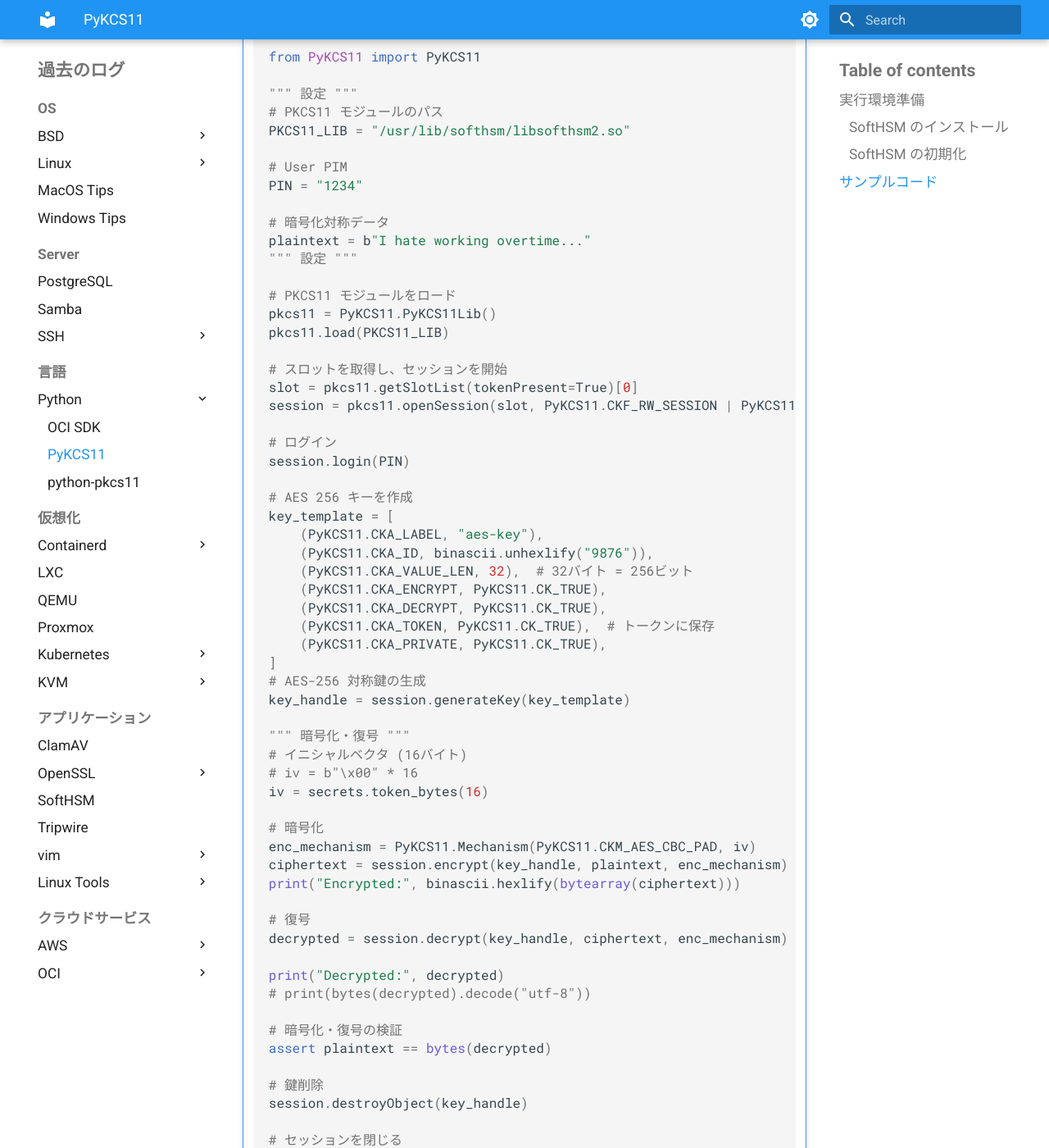
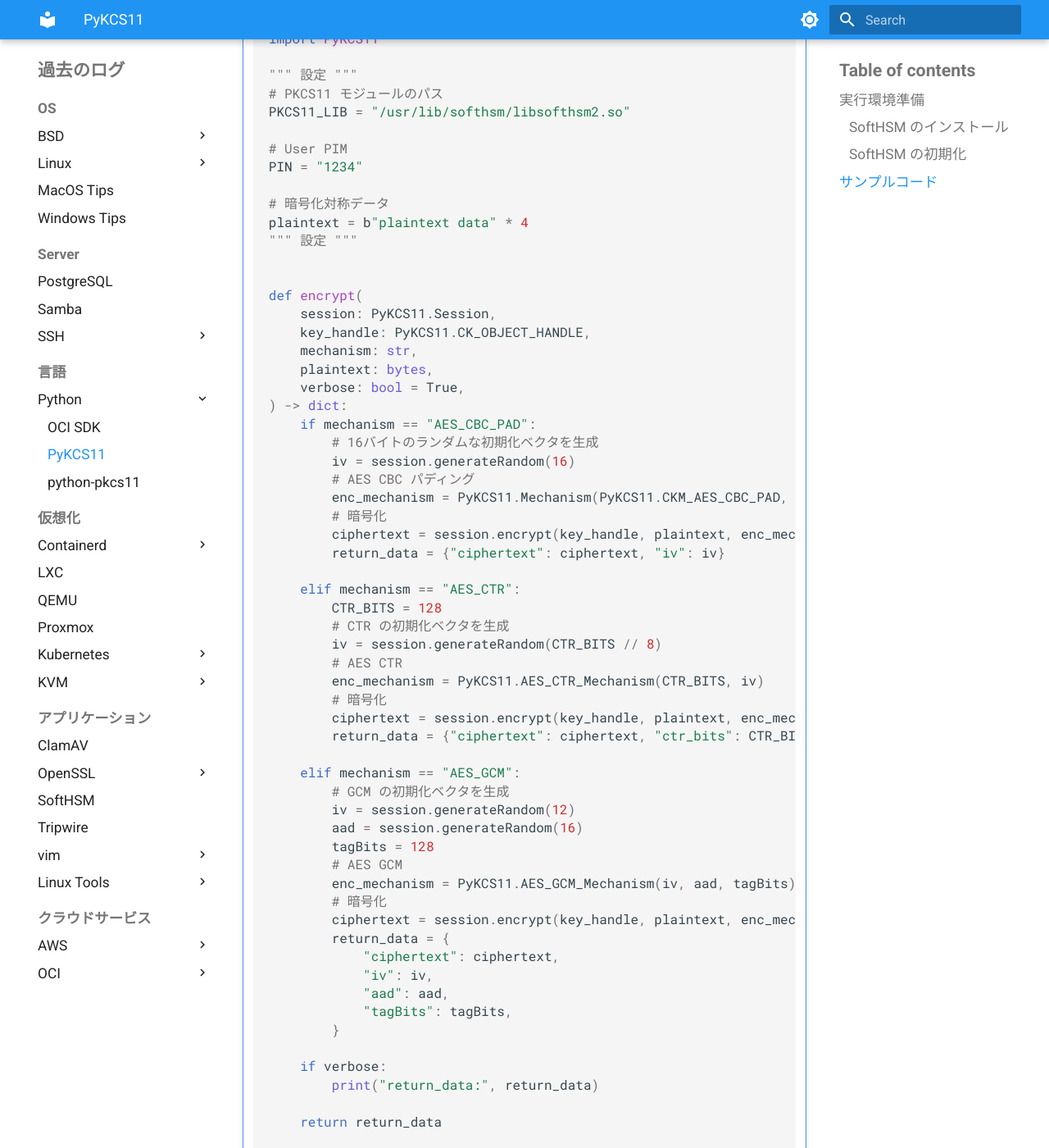
Before and after one commit to nynaka/website, an MkDocs documentation site: the page built from docs/lang/python/pykcs11.md, in a window 1280 px wide and 1400 px high, scrolled down 1527 px. Shown: the whole window at 82% size. Built offline with MkDocs 1.6.1 and Material for MkDocs 9.7.7, drawn with Linux system fonts in a browser that asks for light colours; some of the changed text lies outside the part shown.

Commit message:
対称鍵での暗号複合サンプルコードでAES-CTR、AES-GCM追加

````diff
--- a/docs/lang/python/pykcs11.md
+++ b/docs/lang/python/pykcs11.md
@@ -143,9 +143,8 @@
 
 ```python
 import binascii
-import secrets
 
-from PyKCS11 import PyKCS11
+import PyKCS11
 
 """ 設定 """
 # PKCS11 モジュールのパス
@@ -155,58 +154,168 @@ PKCS11_LIB = "/usr/lib/softhsm/libsofthsm2.so"
 PIN = "1234"
 
 # 暗号化対称データ
-plaintext = b"I hate working overtime..."
+plaintext = b"plaintext data" * 4
 """ 設定 """
 
-# PKCS11 モジュールをロード
-pkcs11 = PyKCS11.PyKCS11Lib()
-pkcs11.load(PKCS11_LIB)
 
-# スロットを取得し、セッションを開始
-slot = pkcs11.getSlotList(tokenPresent=True)[0]
-session = pkcs11.openSession(slot, PyKCS11.CKF_RW_SESSION | PyKCS11.CKF_SERIAL_SESSION)
+def encrypt(
+    session: PyKCS11.Session,
+    key_handle: PyKCS11.CK_OBJECT_HANDLE,
+    mechanism: str,
+    plaintext: bytes,
+    verbose: bool = True,
+) -> dict:
+    if mechanism == "AES_CBC_PAD":
+        # 16バイトのランダムな初期化ベクタを生成
+        iv = session.generateRandom(16)
+        # AES CBC パディング
+        enc_mechanism = PyKCS11.Mechanism(PyKCS11.CKM_AES_CBC_PAD, iv)
+        # 暗号化
+        ciphertext = session.encrypt(key_handle, plaintext, enc_mechanism)
+        return_data = {"ciphertext": ciphertext, "iv": iv}
 
-# ログイン
-session.login(PIN)
+    elif mechanism == "AES_CTR":
+        CTR_BITS = 128
+        # CTR の初期化ベクタを生成
+        iv = session.generateRandom(CTR_BITS // 8)
+        # AES CTR
+        enc_mechanism = PyKCS11.AES_CTR_Mechanism(CTR_BITS, iv)
+        # 暗号化
+        ciphertext = session.encrypt(key_handle, plaintext, enc_mechanism)
+        return_data = {"ciphertext": ciphertext, "ctr_bits": CTR_BITS, "iv": iv}
 
-# AES 256 キーを作成
-key_template = [
-    (PyKCS11.CKA_LABEL, "aes-key"),
-    (PyKCS11.CKA_ID, binascii.unhexlify("9876")),
-    (PyKCS11.CKA_VALUE_LEN, 32),  # 32バイト = 256ビット
-    (PyKCS11.CKA_ENCRYPT, PyKCS11.CK_TRUE),
-    (PyKCS11.CKA_DECRYPT, PyKCS11.CK_TRUE),
-    (PyKCS11.CKA_TOKEN, PyKCS11.CK_TRUE),  # トークンに保存
-    (PyKCS11.CKA_PRIVATE, PyKCS11.CK_TRUE),
-]
-# AES-256 対称鍵の生成
-key_handle = session.generateKey(key_template)
+    elif mechanism == "AES_GCM":
+        # GCM の初期化ベクタを生成
+        iv = session.generateRandom(12)
+        aad = session.generateRandom(16)
+        tagBits = 128
+        # AES GCM
+        enc_mechanism = PyKCS11.AES_GCM_Mechanism(iv, aad, tagBits)
+        # 暗号化
+        ciphertext = session.encrypt(key_handle, plaintext, enc_mechanism)
+        return_data = {
+            "ciphertext": ciphertext,
+            "iv": iv,
+            "aad": aad,
+            "tagBits": tagBits,
+        }
 
-""" 暗号化・復号 """
-# イニシャルベクタ (16バイト)
-# iv = b"\x00" * 16
-iv = secrets.token_bytes(16)
+    if verbose:
+        print("return_data:", return_data)
 
-# 暗号化
-enc_mechanism = PyKCS11.Mechanism(PyKCS11.CKM_AES_CBC_PAD, iv)
-ciphertext = session.encrypt(key_handle, plaintext, enc_mechanism)
-print("Encrypted:", binascii.hexlify(bytearray(ciphertext)))
+    return return_data
 
-# 復号
-decrypted = session.decrypt(key_handle, ciphertext, enc_mechanism)
 
-print("Decrypted:", decrypted)
-# print(bytes(decrypted).decode("utf-8"))
+def decrypt(
+    session: PyKCS11.Session,
+    key_handle: PyKCS11.CK_OBJECT_HANDLE,
+    mechanism: str,
+    encrypted_data: dict,
+    verbose: bool = True,
+):
+    if mechanism == "AES_CBC_PAD":
+        iv = encrypted_data["iv"]
+        ciphertext = encrypted_data["ciphertext"]
 
-# 暗号化・復号の検証
-assert plaintext == bytes(decrypted)
+        # AES CBC パディング
+        enc_mechanism = PyKCS11.Mechanism(PyKCS11.CKM_AES_CBC_PAD, iv)
+        # 復号
+        plaintext_data_array = session.decrypt(key_handle, ciphertext, enc_mechanism)
 
-# 鍵削除
-session.destroyObject(key_handle)
+    elif mechanism == "AES_CTR":
+        iv = encrypted_data["iv"]
+        ctr_bits = encrypted_data["ctr_bits"]
+        ciphertext = encrypted_data["ciphertext"]
+        # AES CTR
+        enc_mechanism = PyKCS11.AES_CTR_Mechanism(ctr_bits, iv)
+        # 復号
+        plaintext_data_array = session.decrypt(key_handle, ciphertext, enc_mechanism)
 
-# セッションを閉じる
-session.logout()
-session.closeSession()
+    elif mechanism == "AES_GCM":
+        iv = encrypted_data["iv"]
+        aad = encrypted_data["aad"]
+        tagBits = encrypted_data["tagBits"]
+        ciphertext = encrypted_data["ciphertext"]
+        # AES GCM
+        enc_mechanism = PyKCS11.AES_GCM_Mechanism(iv, aad, tagBits)
+        # 復号
+        plaintext_data_array = session.decrypt(key_handle, ciphertext, enc_mechanism)
+
+    if verbose:
+        print("return_data:", plaintext_data_array)
+
+    return plaintext_data_array
+
+
+if __name__ == "__main__":
+    pkcs11 = PyKCS11.PyKCS11Lib()
+    # PKCS11 ライブラリのロード
+    pkcs11.load(PKCS11_LIB)
+
+    # スロットを取得し、セッションを開始
+    slot = pkcs11.getSlotList(tokenPresent=True)[0]
+    session = pkcs11.openSession(
+        slot, PyKCS11.CKF_RW_SESSION | PyKCS11.CKF_SERIAL_SESSION
+    )
+
+    # ログイン
+    session.login(PIN)
+
+    # AES 256 キーを作成
+    key_template = [
+        (PyKCS11.CKA_CLASS, PyKCS11.CKO_SECRET_KEY),
+        (PyKCS11.CKA_KEY_TYPE, PyKCS11.CKK_AES),
+        (PyKCS11.CKA_TOKEN, PyKCS11.CK_TRUE),
+        (PyKCS11.CKA_LABEL, "aes-key"),
+        (PyKCS11.CKA_ID, binascii.unhexlify("9876")),
+        (PyKCS11.CKA_VALUE_LEN, 32),  # 32バイト = 256ビット
+        (PyKCS11.CKA_PRIVATE, PyKCS11.CK_FALSE),
+        (PyKCS11.CKA_ENCRYPT, PyKCS11.CK_TRUE),
+        (PyKCS11.CKA_DECRYPT, PyKCS11.CK_TRUE),
+        (PyKCS11.CKA_SIGN, PyKCS11.CK_FALSE),
+        (PyKCS11.CKA_VERIFY, PyKCS11.CK_FALSE),
+    ]
+    # AES-256 対称鍵の生成
+    key_handle = session.generateKey(key_template)
+
+    """ AES_CBC_PAD """
+    encrypted_data = encrypt(
+        session, key_handle, "AES_CBC_PAD", plaintext, verbose=False
+    )
+    decrypted_data_array = decrypt(
+        session, key_handle, "AES_CBC_PAD", encrypted_data, verbose=False
+    )
+    decrypted_data = bytes(decrypted_data_array)
+    print("AES_CBC_PAD decrypt: ", decrypted_data)
+    # 暗号化・復号の検証
+    assert plaintext == decrypted_data
+
+    """ AES_CTR """
+    encrypted_data = encrypt(session, key_handle, "AES_CTR", plaintext, verbose=False)
+    decrypted_data_array = decrypt(
+        session, key_handle, "AES_CTR", encrypted_data, verbose=False
+    )
+    decrypted_data = bytes(decrypted_data_array)
+    print("AES_CTR decrypt: ", decrypted_data)
+    # 暗号化・復号の検証
+    assert plaintext == decrypted_data
+
+    """ AES_GCM """
+    encrypted_data = encrypt(session, key_handle, "AES_GCM", plaintext, verbose=False)
+    decrypted_data_array = decrypt(
+        session, key_handle, "AES_GCM", encrypted_data, verbose=False
+    )
+    decrypted_data = bytes(decrypted_data_array)
+    print("AES_GCM decrypt: ", decrypted_data)
+    # 暗号化・復号の検証
+    assert plaintext == decrypted_data
+
+    # 鍵削除
+    session.destroyObject(key_handle)
+
+    # セッションを閉じる
+    session.logout()
+    session.closeSession()
 ```
 
 </details>
@@ -228,7 +337,7 @@ PKCS11_LIB = "/usr/lib/softhsm/libsofthsm2.so"
 PIN = "1234"
 
 # 暗号化対称データ
-plaintext = b"I hate working overtime..."
+plaintext = b"plaintext data" * 4
 """ 設定 """
 
 
````
